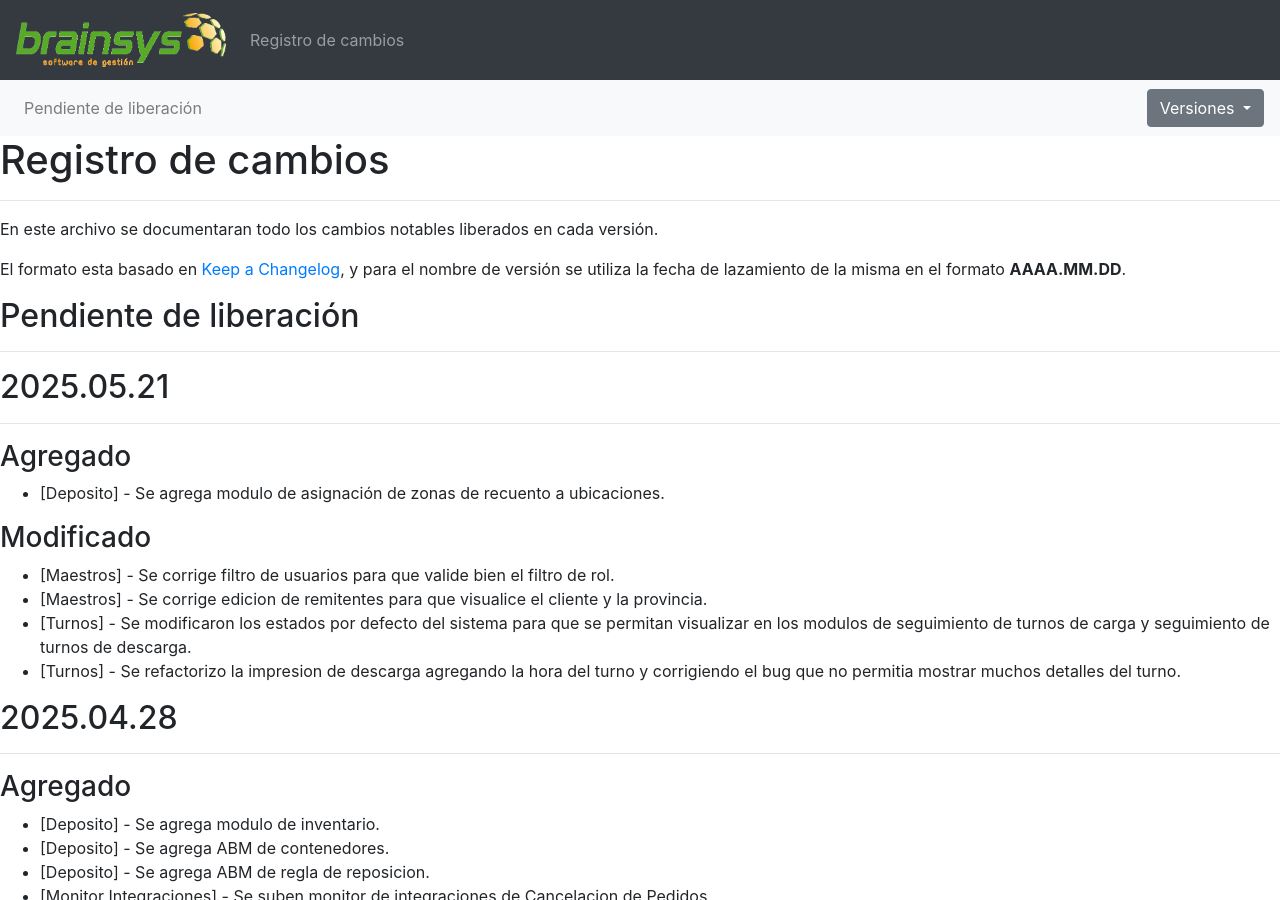
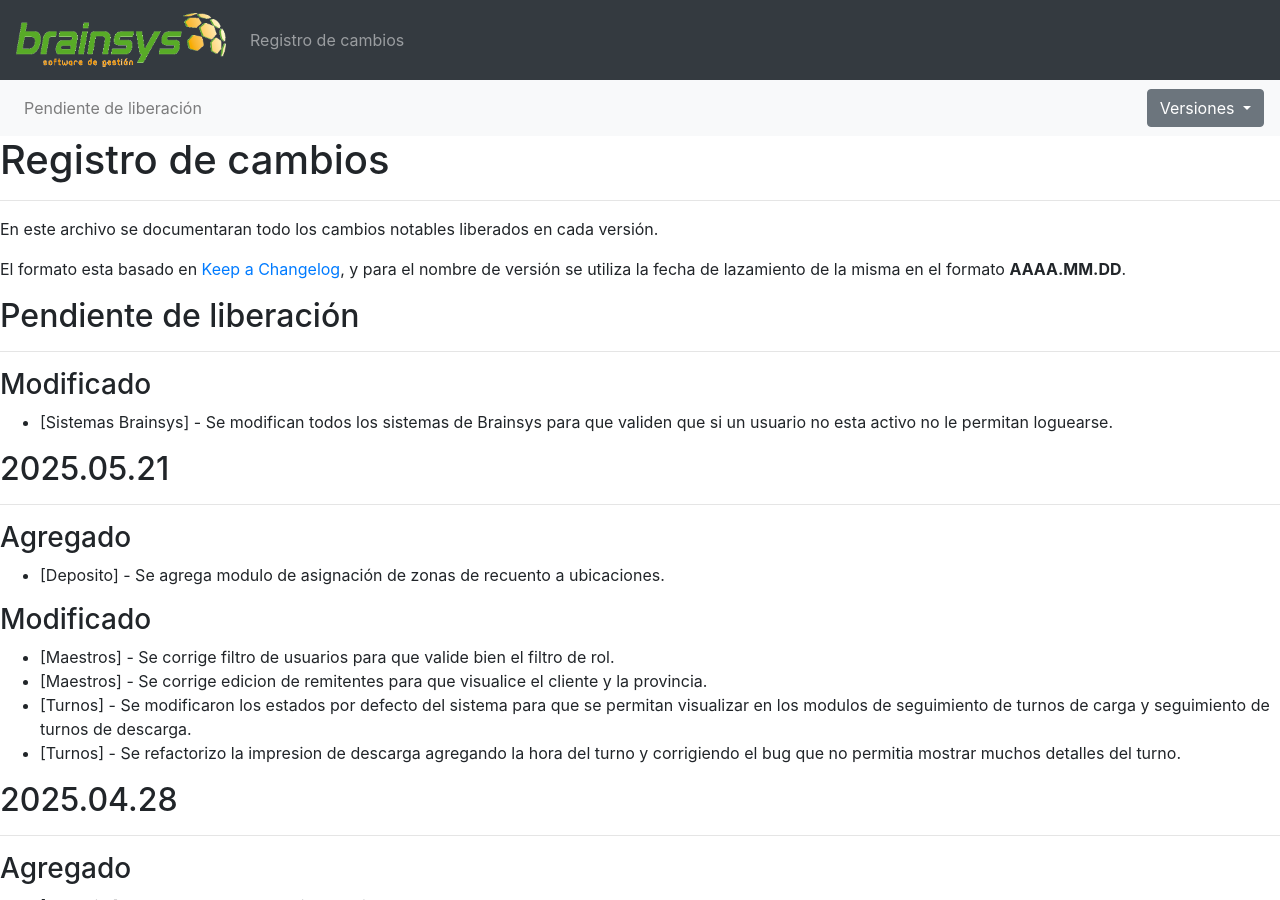
Before and after one commit to brainsys-arsaad/versionado, a Jekyll site: the page built from registro-cambios.markdown, in a window 1280 px wide and 900 px high. Built offline with Jekyll 4.4.1, drawn with Linux system fonts in a browser that asks for light colours.

Commit message:
Update registro-cambios.markdown

```diff
--- a/registro-cambios.markdown
+++ b/registro-cambios.markdown
@@ -113,6 +113,10 @@ El formato esta basado en [Keep a Changelog](https://keepachangelog.com/es-ES/1.
 
 ## Pendiente de liberación
 ---
+
+### Modificado
+
+- [Sistemas Brainsys] - Se modifican todos los sistemas de Brainsys para que validen que si un usuario no esta activo no le permitan loguearse.
 
 ## 2025.05.21
 ---
```
